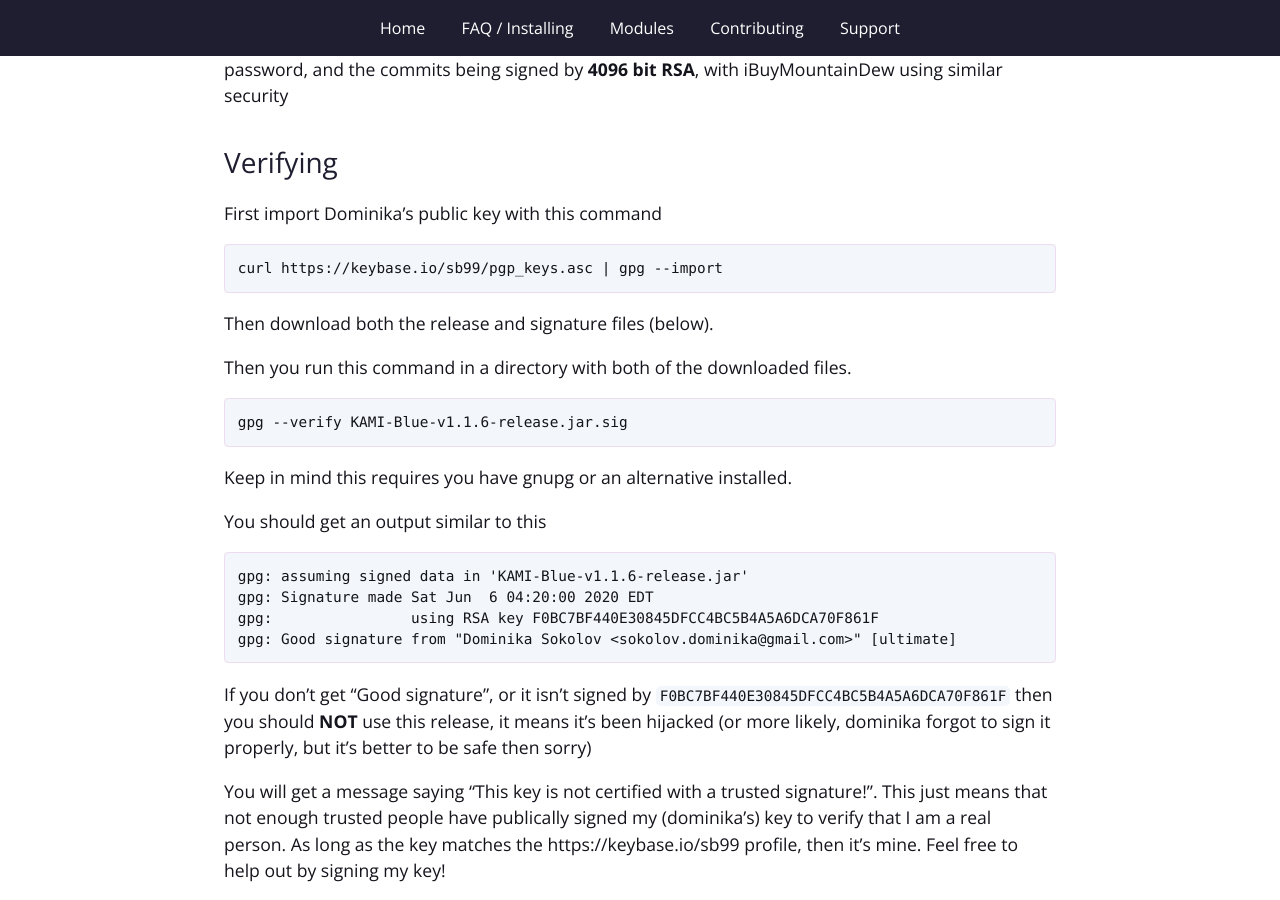
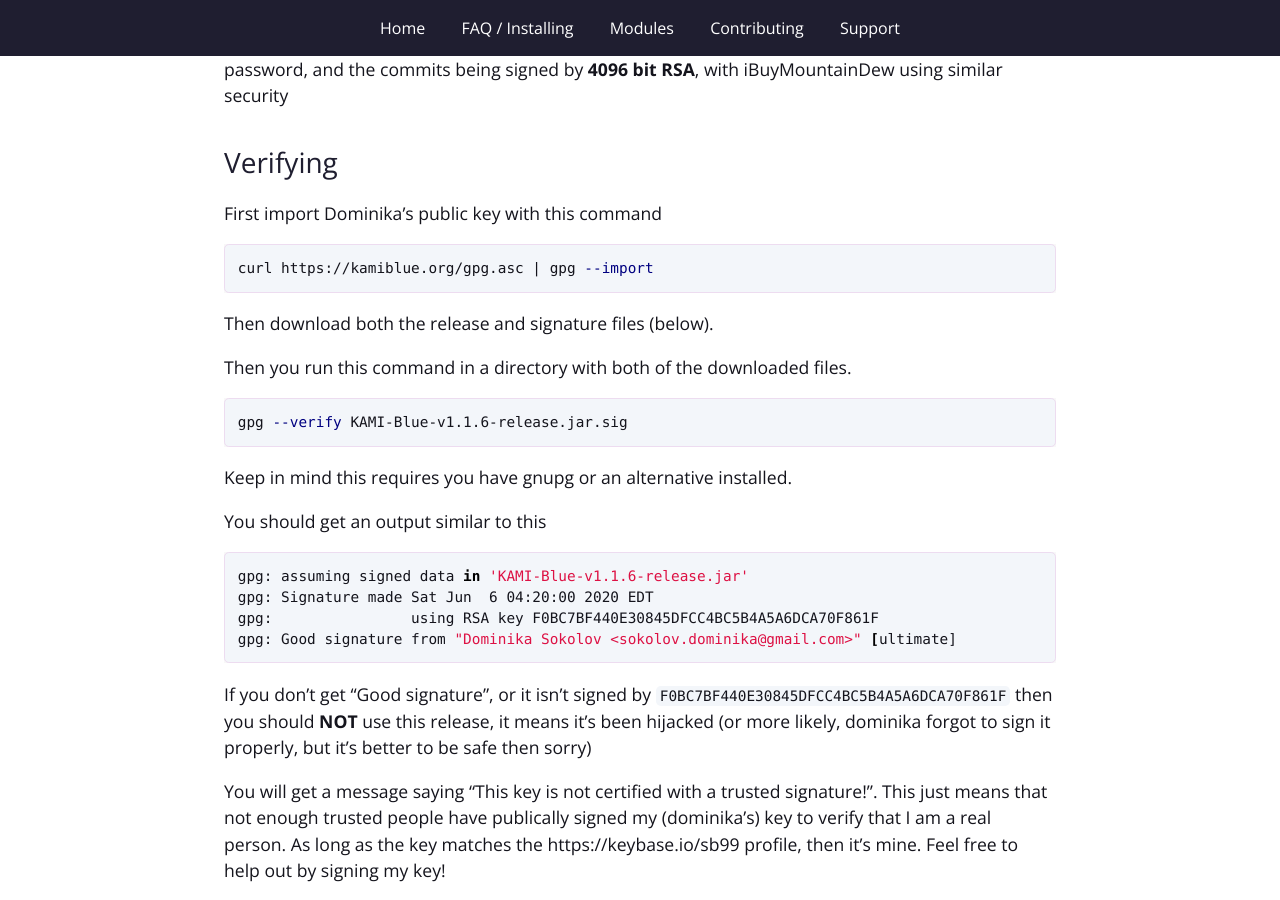
Before and after one commit to kami-blue/website, a Jekyll site: the page built from signing.md, in a window 1280 px wide and 900 px high, scrolled down 791 px. Built offline with Jekyll 4.4.1, drawn with Linux system fonts in a browser that asks for light colours.

Commit message:
Changed signing url to non-keybase

`````diff
--- a/signing.md
+++ b/signing.md
@@ -18,15 +18,15 @@ Keep in mind, the likelyhood of having a Github account with **2fa** and proper
 
 First import Dominika's public key with this command
 
-```
-curl https://keybase.io/sb99/pgp_keys.asc | gpg --import
+```bash
+curl https://kamiblue.org/gpg.asc | gpg --import
 ````
 
 Then download both the release and signature files (below).
 
 Then you run this command in a directory with both of the downloaded files.
 
-```
+```bash
 gpg --verify KAMI-Blue-{{  site.cur_ver  }}-release.jar.sig
 ```
 
@@ -34,7 +34,7 @@ Keep in mind this requires you have gnupg or an alternative installed.
 
 You should get an output similar to this
 
-```
+```bash
 gpg: assuming signed data in 'KAMI-Blue-{{  site.cur_ver  }}-release.jar'
 gpg: Signature made Sat Jun  6 04:20:00 2020 EDT
 gpg:                using RSA key F0BC7BF440E30845DFCC4BC5B4A5A6DCA70F861F
`````
